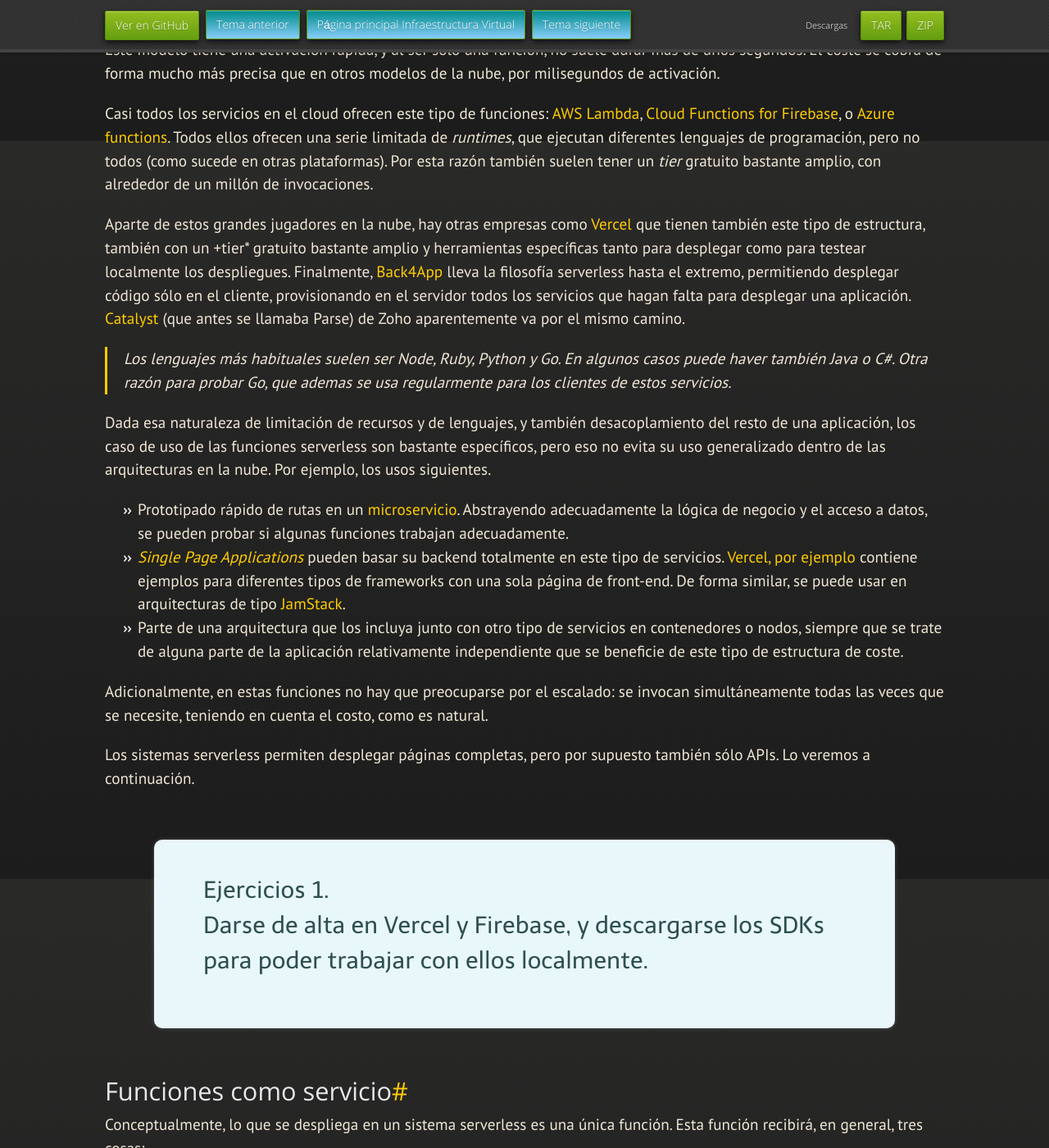
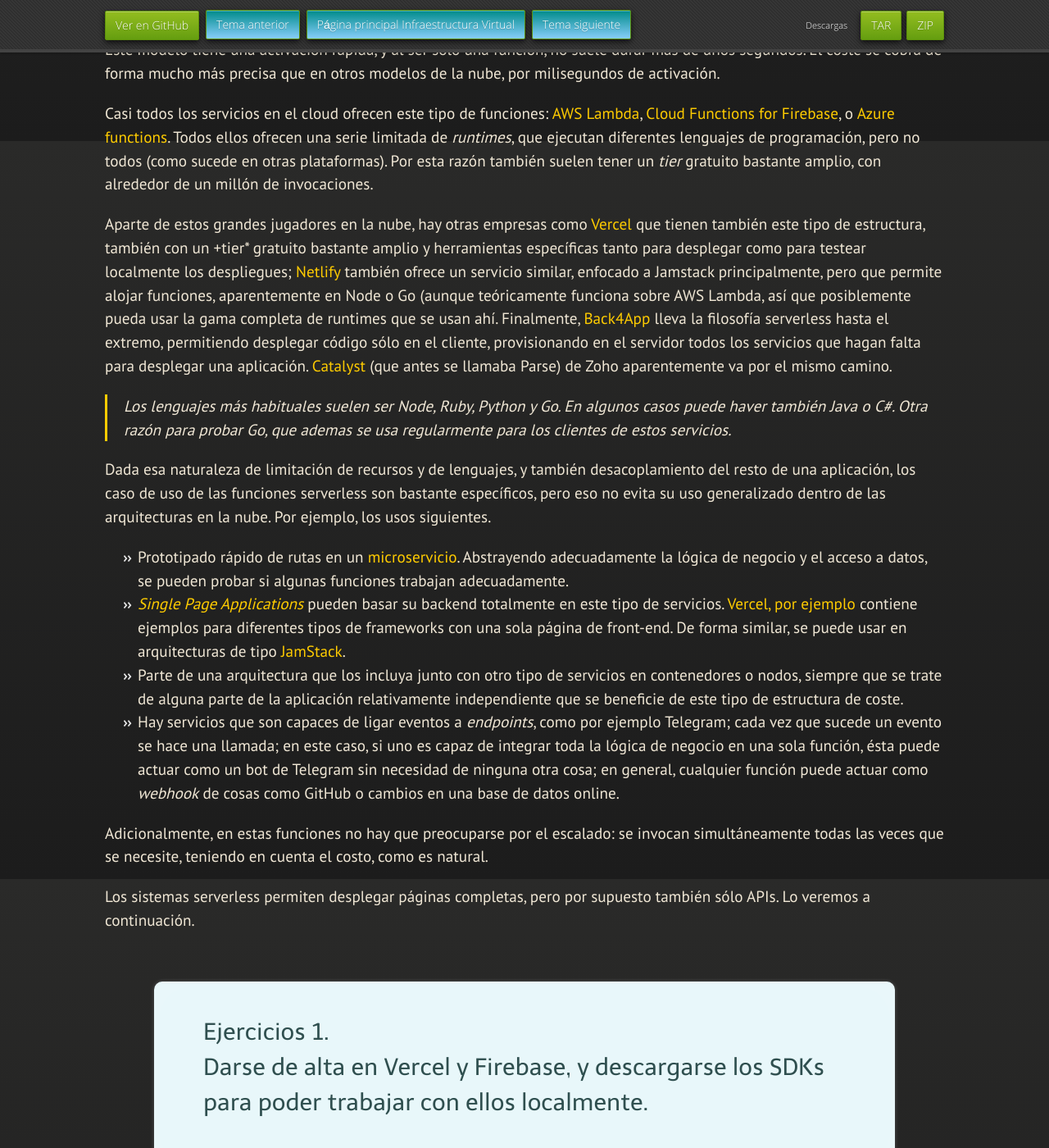
Before and after one commit to JJ/IV, a Jekyll site: the page built from documentos/temas/Serverless.md, in a window 1280 px wide and 1400 px high, scrolled down 1628 px. Shown: the whole window at 82% size. Built offline with Jekyll 4.4.1, drawn with Linux system fonts in a browser that asks for light colours; nearby versions of some CDN libraries; some web fonts are replaced; our own code applies the rules of GitHub Pages for plain Markdown files.

Commit message:
Sync documentos/temas/Serverless.md de master a gh-pages

```diff
--- a/documentos/temas/Serverless.md
+++ b/documentos/temas/Serverless.md
@@ -77,7 +77,14 @@
 estructura, también con un +tier* gratuito bastante amplio y
 herramientas específicas tanto para desplegar como para testear
 localmente los
-despliegues. Finalmente, [Back4App](https://back4app.com) lleva la
+despliegues;
+[Netlify](https://docs.netlify.com/functions/build-with-go/#synchronous-function-format)
+también
+ofrece un servicio similar, enfocado a Jamstack principalmente, pero
+que permite alojar funciones, aparentemente en Node o Go (aunque
+teóricamente funciona sobre AWS Lambda, así que posiblemente pueda
+usar la gama completa de runtimes que se usan ahí. Finalmente,
+[Back4App](https://back4app.com) lleva la
 filosofía serverless hasta el extremo, permitiendo desplegar código
 sólo en el cliente, provisionando en el servidor todos los servicios
 que hagan falta para desplegar una
@@ -110,6 +117,13 @@
   servicios en contenedores o nodos, siempre que se trate de alguna
   parte de la aplicación relativamente independiente que se beneficie
   de este tipo de estructura de coste.
+- Hay servicios que son capaces de ligar eventos a *endpoints*, como
+  por ejemplo Telegram; cada vez que sucede un evento se hace una
+  llamada; en este caso, si uno es capaz de integrar toda la lógica de
+  negocio en una sola función, ésta puede actuar como un bot de
+  Telegram sin necesidad de ninguna otra cosa; en general, cualquier
+  función puede actuar como *webhook* de cosas como GitHub o cambios
+  en una base de datos online.
 
 Adicionalmente, en estas funciones no hay que preocuparse por el
 escalado: se invocan simultáneamente todas las veces que se necesite,
```
